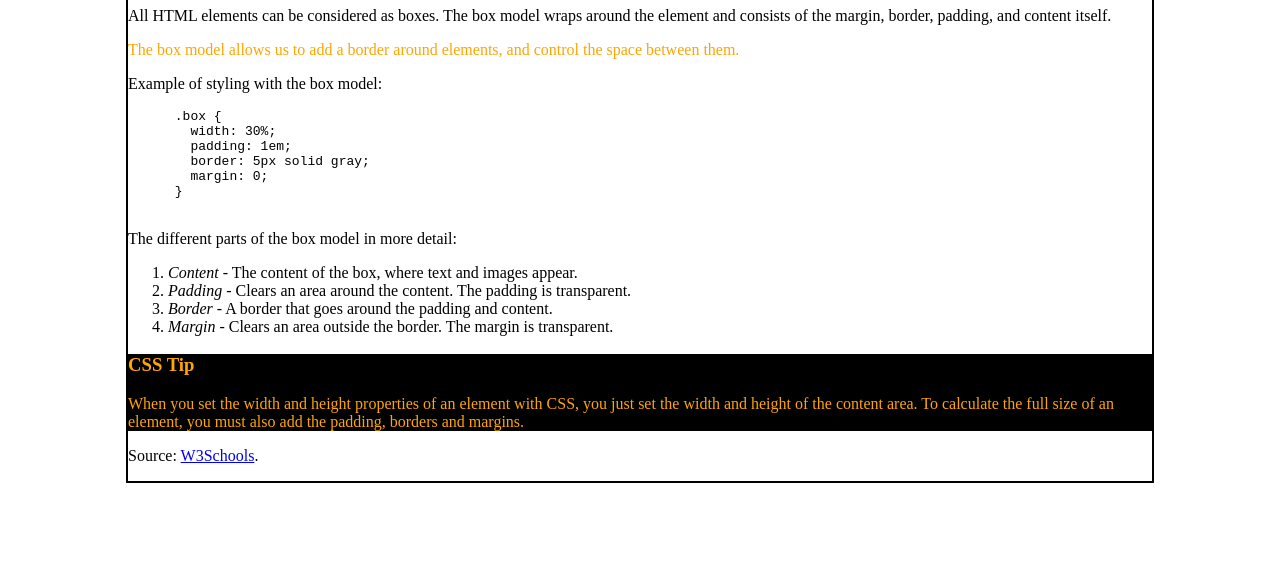
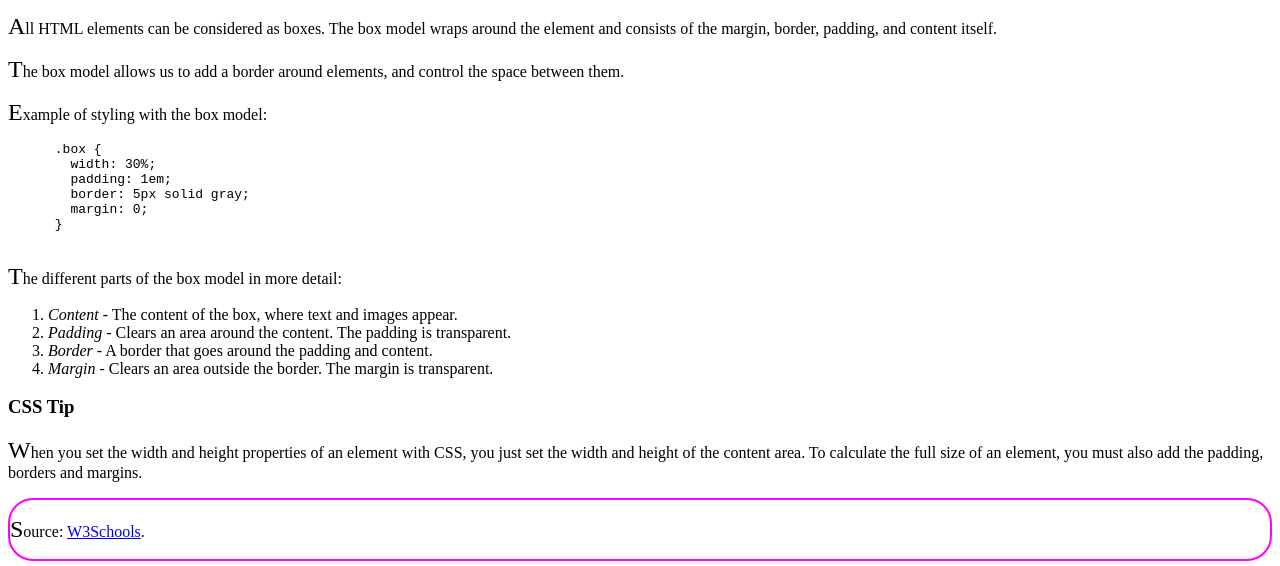
Before and after one commit to Laurand/box-model-demo, a plain HTML site: page index.html in a window 1280 px wide. Shown: the part 838-1404 px from the top of the page. Before the commit the page ends 1321 px from the top, so only its background shows below. Drawn offline with Linux system fonts and the light colour scheme.

Commit message:
Solutions to practice 1

```diff
--- a/styles/style.css
+++ b/styles/style.css
@@ -1,20 +1,18 @@
-.highlight {
-  color: orange;
+h1:hover {
+  background-color: green;
 }
-
-/* To space means this applies to aside tags
-that have a class of hightlight! */
-aside.highlight {
-  background-color: black;
+a:visited {
+  text-decoration: none;
 }
-
-#homepage {
-  width: 80%;
+header {
+  text-align: center;
+  width: 75%;
   margin: auto;
-  border: 2px solid black;
 }
-a:hover {
-  color: red;
-  font-size: 2em;
-
+p::first-letter {
+  font-size: 1.5em;
 }
+footer {
+  border: 2px solid magenta;
+  border-radius: 25px;
+}
```
Also changed, not shown: 1 other file.
